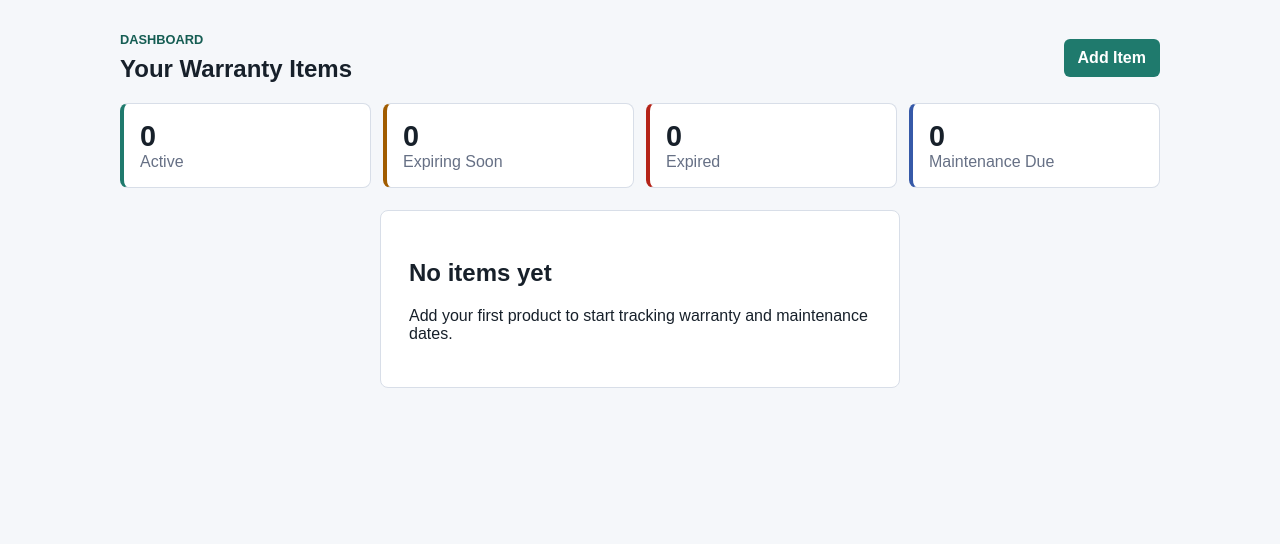
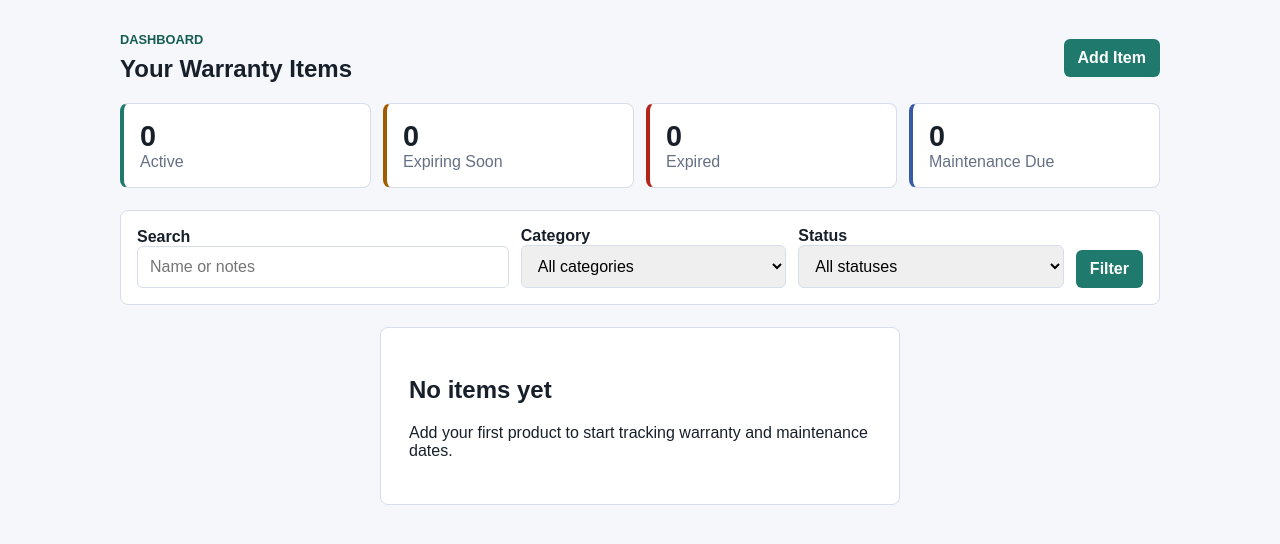
Before and after one commit to utkukocerr44/warranty-maintenance-tracker, a Flask app: page / in a window 1280 px wide. Shown: the part 51-595 px from the top of the page. Run offline with Flask 3, Linux system fonts and the light colour scheme; the visitor is signed in with stand-in values (Sample User, id 1); data comes from the database, SQL or seed files in the repository; data that the repository does not hold is empty.

Commit message:
[US1] [US2] [US5] Add validation filters and category rules

```diff
--- a/app.py
+++ b/app.py
@@ -5,7 +5,17 @@ from functools import wraps
 from flask import Flask, flash, g, redirect, render_template, request, session, url_for
 from werkzeug.security import check_password_hash, generate_password_hash
 
-from logic import calculate_item_status, parse_date
+from logic import (
+    ITEM_CATEGORIES,
+    STATUS_CHOICES,
+    MAX_MAINTENANCE_YEARS,
+    add_years,
+    calculate_item_status,
+    is_valid_category,
+    status_matches,
+    validate_item_dates,
+    validate_password,
+)
 
 
 DATABASE = os.path.join(os.path.dirname(__file__), "instance", "warranty_tracker.db")
@@ -38,26 +48,49 @@ def create_app():
         if g.user is None:
             return render_template("index.html")
 
+        filters = collect_dashboard_filters()
+        conditions = ["user_id = ?"]
+        parameters = [g.user["id"]]
+
+        if filters["query"]:
+            conditions.append("(LOWER(name) LIKE ? OR LOWER(notes) LIKE ?)")
+            search_value = f"%{filters['query'].lower()}%"
+            parameters.extend([search_value, search_value])
+
+        if filters["category"]:
+            conditions.append("category = ?")
+            parameters.append(filters["category"])
+
         db = get_db()
         items = db.execute(
-            """
+            f"""
             SELECT id, name, category, purchase_date, warranty_end_date,
                    maintenance_date, notes
             FROM items
-            WHERE user_id = ?
+            WHERE {' AND '.join(conditions)}
             ORDER BY warranty_end_date ASC
             """,
-            (g.user["id"],),
+            parameters,
         ).fetchall()
 
         enriched_items = []
         counts = {"Active": 0, "Expiring Soon": 0, "Expired": 0, "Maintenance Due": 0}
         for item in items:
             status = calculate_item_status(item["warranty_end_date"], item["maintenance_date"])
+            if not status_matches(item["warranty_end_date"], item["maintenance_date"], filters["status"]):
+                continue
             counts[status] = counts.get(status, 0) + 1
             enriched_items.append({**dict(item), "status": status})
 
-        return render_template("dashboard.html", items=enriched_items, counts=counts)
+        return render_template(
+            "dashboard.html",
+            items=enriched_items,
+            counts=counts,
+            categories=ITEM_CATEGORIES,
+            statuses=STATUS_CHOICES,
+            filters=filters,
+            has_filters=any(filters.values()),
+        )
 
     @app.route("/register", methods=["GET", "POST"])
     def register():
@@ -67,6 +100,8 @@ def create_app():
 
             if not username or not password:
                 flash("Username and password are required.")
+            elif validate_password(password):
+                flash(validate_password(password))
             else:
                 db = get_db()
                 try:
@@ -137,7 +172,15 @@ def create_app():
                 flash("Item added.")
                 return redirect(url_for("index"))
 
-        return render_template("item_form.html", item=None, action="Add")
+        return render_template(
+            "item_form.html",
+            item=None,
+            action="Add",
+            categories=ITEM_CATEGORIES,
+            warranty_limits=get_warranty_limits(),
+            today_date=current_date_value(),
+            maintenance_max_date=maintenance_max_date_value(),
+        )
 
     @app.route("/items/<int:item_id>/edit", methods=["GET", "POST"])
     @login_required
@@ -176,7 +219,15 @@ def create_app():
                 flash("Item updated.")
                 return redirect(url_for("index"))
 
-        return render_template("item_form.html", item=item, action="Edit")
+        return render_template(
+            "item_form.html",
+            item=item,
+            action="Edit",
+            categories=ITEM_CATEGORIES,
+            warranty_limits=get_warranty_limits(),
+            today_date=current_date_value(),
+            maintenance_max_date=maintenance_max_date_value(),
+        )
 
     @app.route("/items/<int:item_id>/delete", methods=["POST"])
     @login_required
@@ -231,18 +282,49 @@ def collect_item_form():
     }
 
 
+def collect_dashboard_filters():
+    category = request.args.get("category", "").strip()
+    status = request.args.get("status", "").strip()
+    if category and category not in ITEM_CATEGORIES:
+        category = ""
+    if status and status not in STATUS_CHOICES:
+        status = ""
+    return {
+        "query": request.args.get("q", "").strip(),
+        "category": category,
+        "status": status,
+    }
+
+
 def validate_item_form(form_data):
     if not form_data["name"]:
         return "Item name is required."
-    if not form_data["category"]:
-        return "Category is required."
-    if not parse_date(form_data["purchase_date"]):
-        return "Purchase date must be a valid date."
-    if not parse_date(form_data["warranty_end_date"]):
-        return "Warranty end date must be a valid date."
-    if form_data["maintenance_date"] and not parse_date(form_data["maintenance_date"]):
-        return "Maintenance date must be a valid date."
-    return None
+    if not is_valid_category(form_data["category"]):
+        return "Choose a valid category."
+    return validate_item_dates(
+        form_data["purchase_date"],
+        form_data["warranty_end_date"],
+        form_data["maintenance_date"],
+        category=form_data["category"],
+    )
+
+
+def current_date_value():
+    from datetime import date
+
+    return date.today().isoformat()
+
+
+def maintenance_max_date_value():
+    from datetime import date
+
+    return add_years(date.today(), MAX_MAINTENANCE_YEARS).isoformat()
+
+
+def get_warranty_limits():
+    from logic import MAX_WARRANTY_YEARS_BY_CATEGORY
+
+    return MAX_WARRANTY_YEARS_BY_CATEGORY
 
 
 def get_user_item(item_id):
--- a/static/style.css
+++ b/static/style.css
@@ -140,12 +140,19 @@ label {
 }
 
 input,
+select,
 textarea {
     border: 1px solid var(--line);
     border-radius: 6px;
     font: inherit;
     padding: 11px 12px;
     width: 100%;
+}
+
+.field-help {
+    color: var(--muted);
+    font-size: 0.9rem;
+    margin: -4px 0 4px;
 }
 
 .dashboard-header {
@@ -165,6 +172,24 @@ textarea {
     gap: 12px;
     grid-template-columns: repeat(4, 1fr);
     margin-bottom: 22px;
+}
+
+.filter-bar {
+    align-items: end;
+    background: var(--panel);
+    border: 1px solid var(--line);
+    border-radius: 8px;
+    display: grid;
+    gap: 12px;
+    grid-template-columns: 1.4fr 1fr 1fr auto;
+    margin-bottom: 22px;
+    padding: 16px;
+}
+
+.filter-actions {
+    align-items: center;
+    display: flex;
+    gap: 12px;
 }
 
 .stat {
@@ -295,6 +320,7 @@ dd {
     }
 
     .stats-grid,
+    .filter-bar,
     dl {
         grid-template-columns: 1fr;
     }
--- a/templates/dashboard.html
+++ b/templates/dashboard.html
@@ -15,6 +15,41 @@
     <div class="stat danger"><span>{{ counts["Expired"] }}</span>Expired</div>
     <div class="stat service"><span>{{ counts["Maintenance Due"] }}</span>Maintenance Due</div>
 </section>
+
+<form class="filter-bar" method="get">
+    <div>
+        <label for="q">Search</label>
+        <input id="q" name="q" placeholder="Name or notes" value="{{ filters.query }}">
+    </div>
+    <div>
+        <label for="category">Category</label>
+        <select id="category" name="category">
+            <option value="">All categories</option>
+            {% for category in categories %}
+                <option value="{{ category }}" {% if filters.category == category %}selected{% endif %}>
+                    {{ category }}
+                </option>
+            {% endfor %}
+        </select>
+    </div>
+    <div>
+        <label for="status">Status</label>
+        <select id="status" name="status">
+            <option value="">All statuses</option>
+            {% for status in statuses %}
+                <option value="{{ status }}" {% if filters.status == status %}selected{% endif %}>
+                    {{ status }}
+                </option>
+            {% endfor %}
+        </select>
+    </div>
+    <div class="filter-actions">
+        <button type="submit">Filter</button>
+        {% if has_filters %}
+            <a href="{{ url_for('index') }}">Clear</a>
+        {% endif %}
+    </div>
+</form>
 
 {% if items %}
     <section class="item-list">
@@ -46,7 +81,7 @@
                 {% endif %}
                 <div class="item-actions">
                     <a href="{{ url_for('edit_item', item_id=item.id) }}">Edit</a>
-                    <form method="post" action="{{ url_for('delete_item', item_id=item.id) }}">
+                    <form method="post" action="{{ url_for('delete_item', item_id=item.id) }}" onsubmit="return confirm('Are you sure you want to delete this item?');">
                         <button class="danger-button" type="submit">Delete</button>
                     </form>
                 </div>
@@ -55,8 +90,13 @@
     </section>
 {% else %}
     <section class="empty-state">
-        <h2>No items yet</h2>
-        <p>Add your first product to start tracking warranty and maintenance dates.</p>
+        {% if has_filters %}
+            <h2>No matching items</h2>
+            <p>Clear the filters or try a different search term.</p>
+        {% else %}
+            <h2>No items yet</h2>
+            <p>Add your first product to start tracking warranty and maintenance dates.</p>
+        {% endif %}
     </section>
 {% endif %}
 {% endblock %}
--- a/templates/register.html
+++ b/templates/register.html
@@ -8,7 +8,8 @@
         <input id="username" name="username" required>
 
         <label for="password">Password</label>
-        <input id="password" name="password" type="password" required>
+        <input id="password" name="password" type="password" minlength="6" required>
+        <p class="field-help">Minimum 6 characters.</p>
 
         <button type="submit">Register</button>
     </form>
```
Also changed, not shown: logic.py (+97 -0 lines), templates/item_form.html (+87 -3 lines), tests/test_logic.py (+71 -1 lines).
